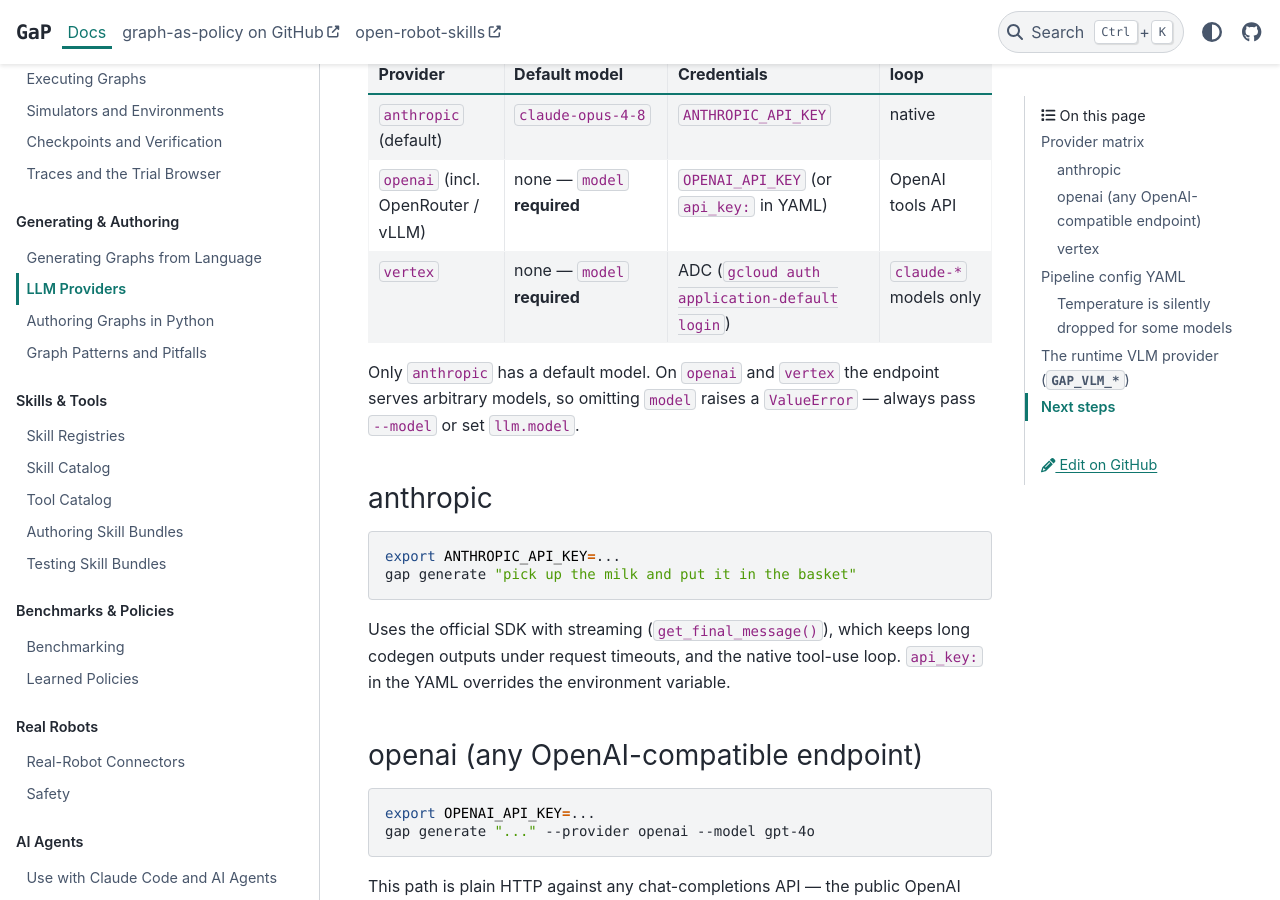
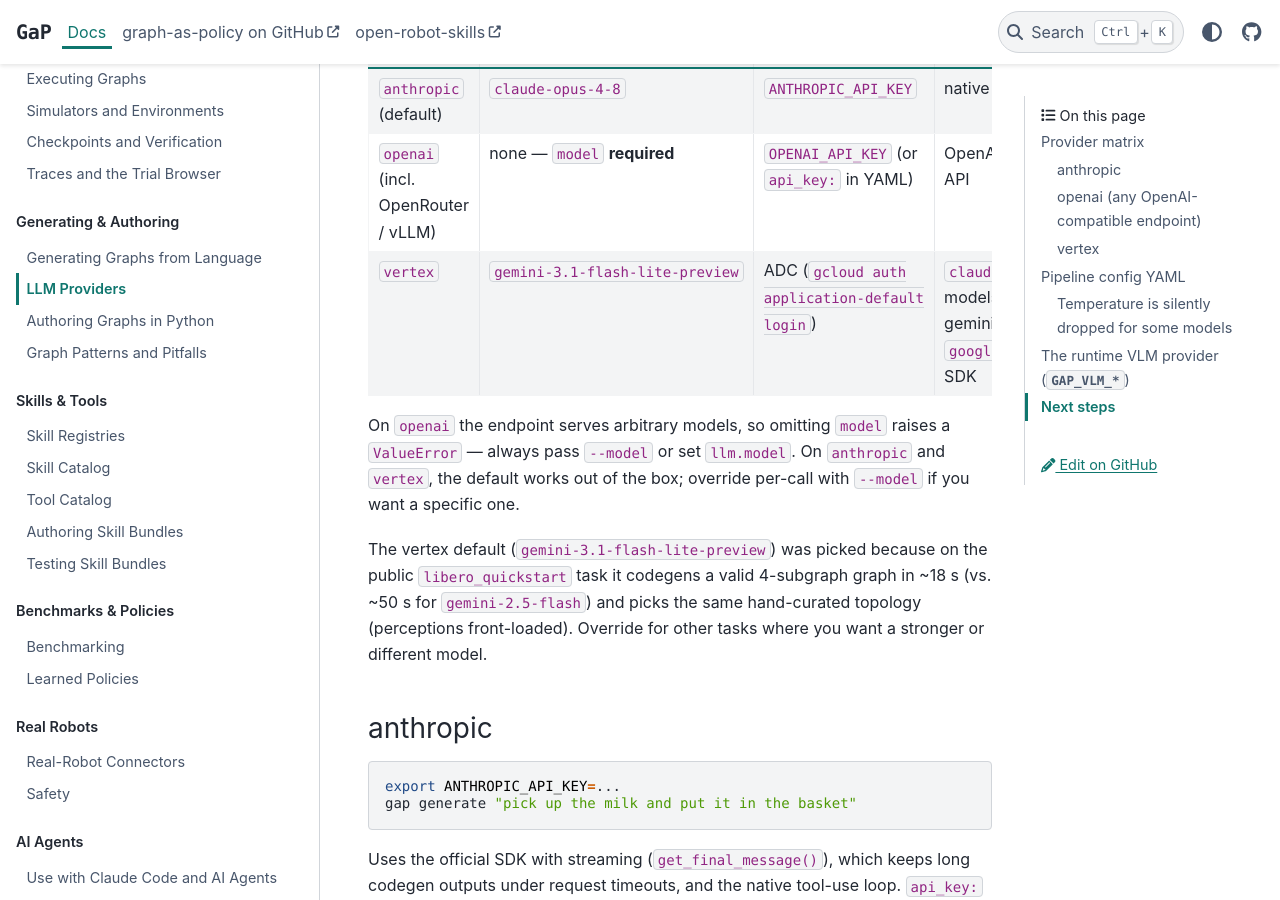
Before and after one commit to edgeyyzhang/graph-as-policy, a Sphinx documentation site: the page built from docs/source/authoring/llm-providers.md, in a window 1280 px wide and 900 px high, scrolled down 845 px. Built offline with Sphinx 7.4.7 and the PyData theme 0.15.4, drawn with Linux system fonts in a browser that asks for light colours.

Commit message:
LlmConfig: default vertex model = gemini-3.1-flash-lite-preview
Verified on the public libero_quickstart task end-to-end in a fresh
clone + uv sync + gap skills install --all env:
- codegen: ~18s (7 vertex calls) for a 4-subgraph graph
- 3x faster than gemini-2.5-flash on the same task
- picks the perceive-perceive-grasp-transport topology (matches the
  hand-curated quickstart, with perceptions front-loaded)
- sim execution: SUCCESS in 87.1s, target_held checkpoint PASSED

Also docs/source/authoring/llm-providers.md updated: vertex row in the
provider table now shows the default model + a one-liner on why
gemini-3.1-flash-lite-preview was chosen.

Co-Authored-By: Claude Opus 4.7 <noreply@anthropic.com>

```diff
--- a/docs/source/authoring/llm-providers.md
+++ b/docs/source/authoring/llm-providers.md
@@ -24,11 +24,18 @@ though codegen was pointed at vLLM.
 |---|---|---|---|
 | `anthropic` (default) | `claude-opus-4-8` | `ANTHROPIC_API_KEY` | native |
 | `openai` (incl. OpenRouter / vLLM) | none — `model` **required** | `OPENAI_API_KEY` (or `api_key:` in YAML) | OpenAI tools API |
-| `vertex` | none — `model` **required** | ADC (`gcloud auth application-default login`) | `claude-*` models only |
+| `vertex` | `gemini-3.1-flash-lite-preview` | ADC (`gcloud auth application-default login`) | `claude-*` models native; gemini via `google-genai` SDK |
 
-Only `anthropic` has a default model. On `openai` and `vertex` the
-endpoint serves arbitrary models, so omitting `model` raises a
-`ValueError` — always pass `--model` or set `llm.model`.
+On `openai` the endpoint serves arbitrary models, so omitting `model`
+raises a `ValueError` — always pass `--model` or set `llm.model`.
+On `anthropic` and `vertex`, the default works out of the box; override
+per-call with `--model` if you want a specific one.
+
+The vertex default (`gemini-3.1-flash-lite-preview`) was picked because
+on the public `libero_quickstart` task it codegens a valid 4-subgraph
+graph in ~18 s (vs. ~50 s for `gemini-2.5-flash`) and picks the same
+hand-curated topology (perceptions front-loaded). Override for other
+tasks where you want a stronger or different model.
 
 ### anthropic
 
```
Also changed, not shown: 1 other file.
